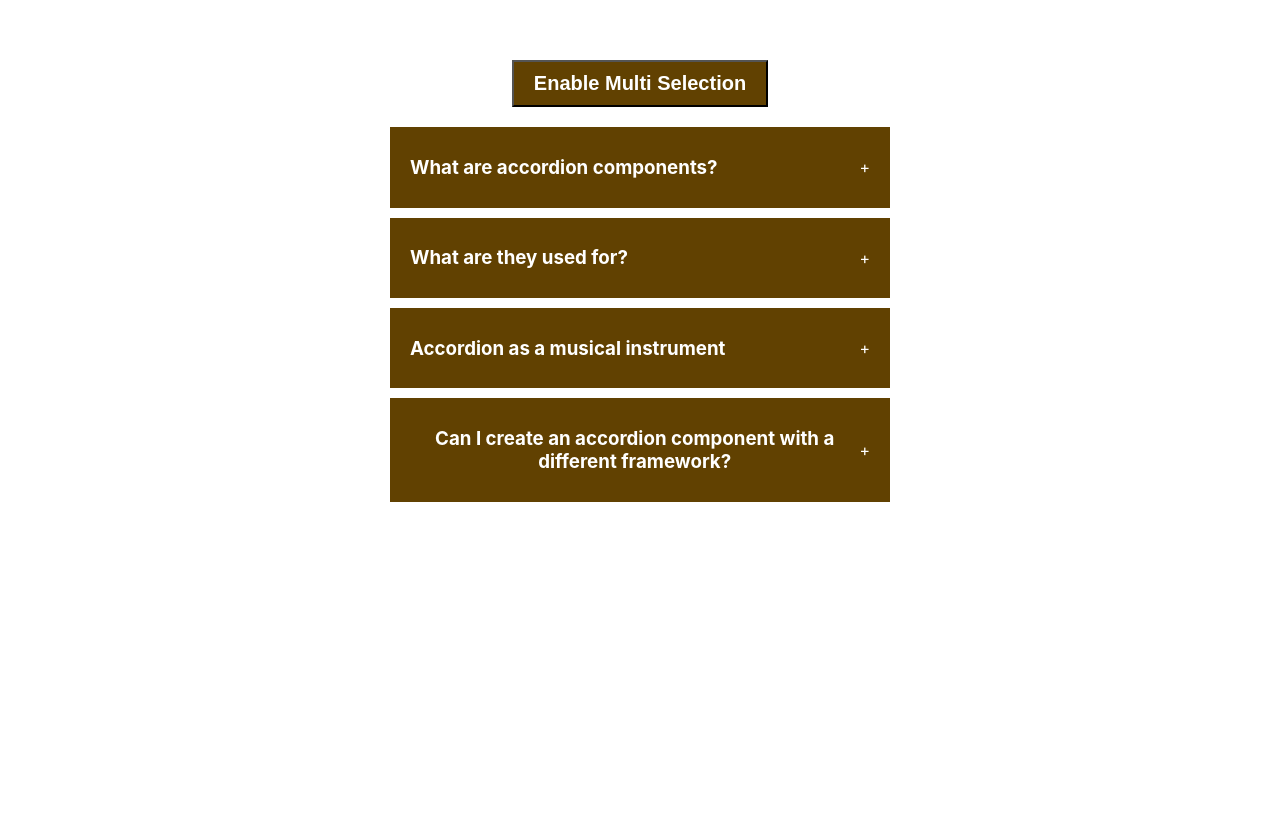
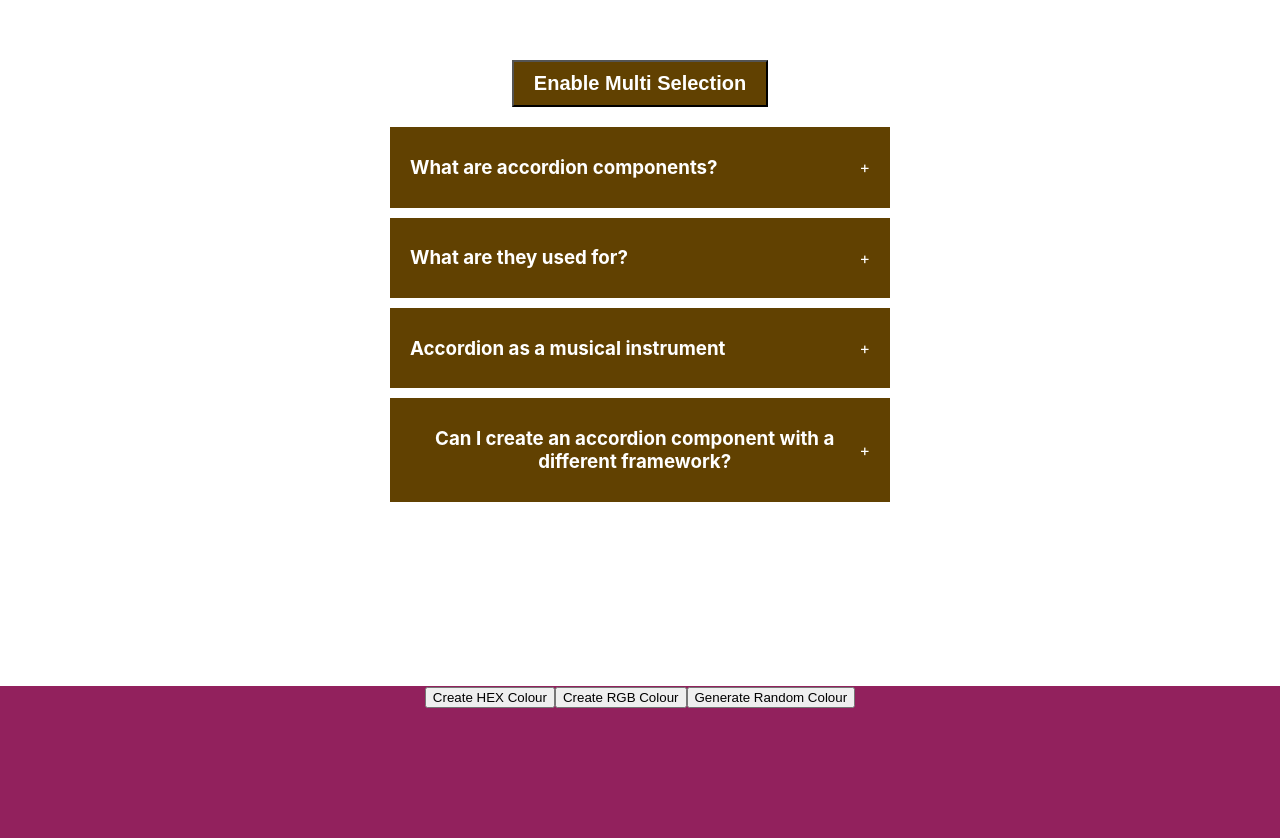
Before and after one commit to Shrimat/react-projects, a React (Create React App) app: page / in a window 1280 px wide. Shown: the part 114-952 px from the top of the page. Before the commit the page ends 800 px from the top, so only its background shows below. Built offline with nearby package versions, Linux system fonts and the light colour scheme.

Commit message:
Add component to screen

```diff
--- a/src/App.js
+++ b/src/App.js
@@ -1,12 +1,15 @@
-import logo from './logo.svg';
 import './App.css';
 import Accordian from './components/accordian';
+import RandomColour from './components/random-colour';
 
 function App(props) {
   return (
     <div className="App">
       {/* Accordian */}
       <Accordian />
+
+      {/* Random Colour Component */}
+      <RandomColour />
     </div>
   );
 }
```
